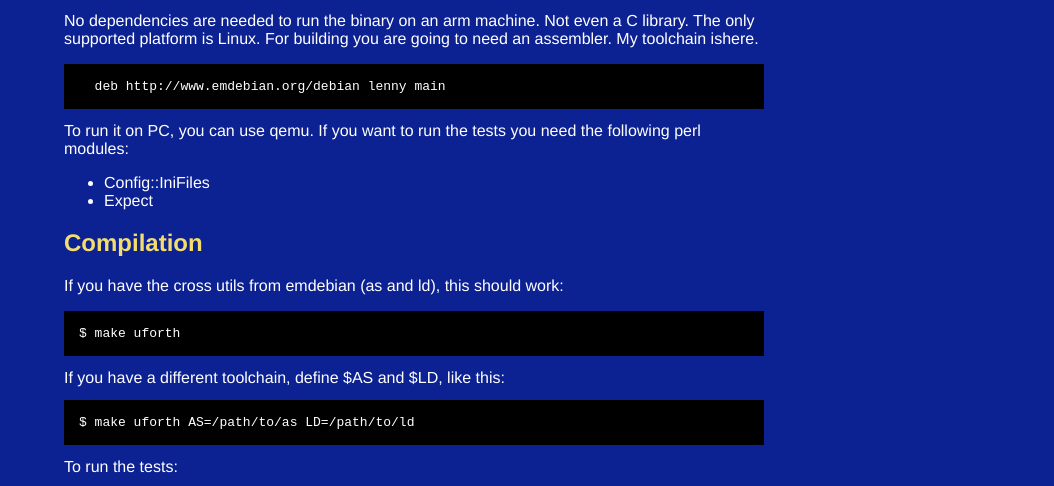
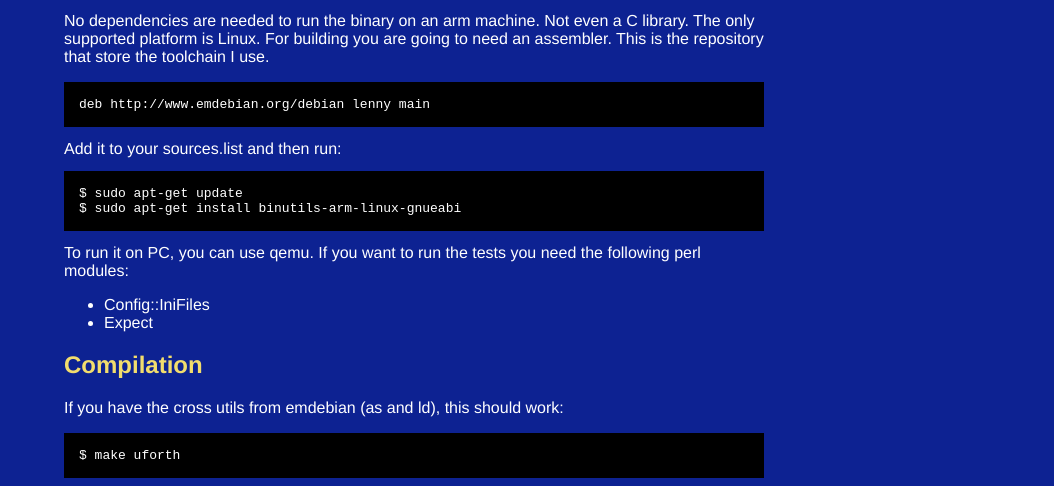
Before and after one commit to gerard/uforth, a plain HTML site: page index.html in a window 1280 px wide. Shown: the part 303-789 px from the top of the page, without its empty margins (226-1280 px from the left). Drawn offline with Linux system fonts and the light colour scheme.

Commit message:
More fixes and hopefully GA works now

```diff
--- a/index.html
+++ b/index.html
@@ -55,9 +55,15 @@
     <p><b>uforth</b> is a small project meant for my spare time. My goal is to have some, more or less, maintanable ASM code base and while I’m on it, I try to attach to <a href="http://www.taygeta.com/forth/dpans.htm">DPANS94</a>, altough violations don’t bother me right now, other than missing functionality.</p><h2>Dependencies</h2>
 <p>No dependencies are needed to run the binary on an arm machine. Not even a C library. The only supported platform is Linux.
 
-For building you are going to need an assembler. My toolchain ishere.
+For building you are going to need an assembler. This is the repository that store the toolchain I use.
 <pre>
 deb http://www.emdebian.org/debian lenny main
+</pre>
+
+Add it to your sources.list and then run:
+<pre>
+$ sudo apt-get update
+$ sudo apt-get install binutils-arm-linux-gnueabi
 </pre>
 
 To run it on PC, you can use qemu. If you want to run the tests you need the following perl modules:
@@ -135,9 +141,6 @@ SOFTWARE, EVEN IF ADVISED OF THE POSSIBILITY OF SUCH DAMAGE.</p>
 
   </div>
 
-
-
-    <!-- Google Analytics -->
 <script type="text/javascript">
 var gaJsHost = (("https:" == document.location.protocol) ? "https://ssl." : "http://www.");
 document.write(unescape("%3Cscript src='" + gaJsHost + "google-analytics.com/ga.js' type='text/javascript'%3E%3C/script%3E"));
@@ -146,7 +149,6 @@ SOFTWARE, EVEN IF ADVISED OF THE POSSIBILITY OF SUCH DAMAGE.</p>
 try {
 var pageTracker = _gat._getTracker("UA-8783913-2");
 pageTracker._trackPageview();
-        } catch(err) {}
-    </script>
+} catch(err) {}</script>
 </body>
 </html>
```
Lines whose indentation alone changed are shown as unchanged.
